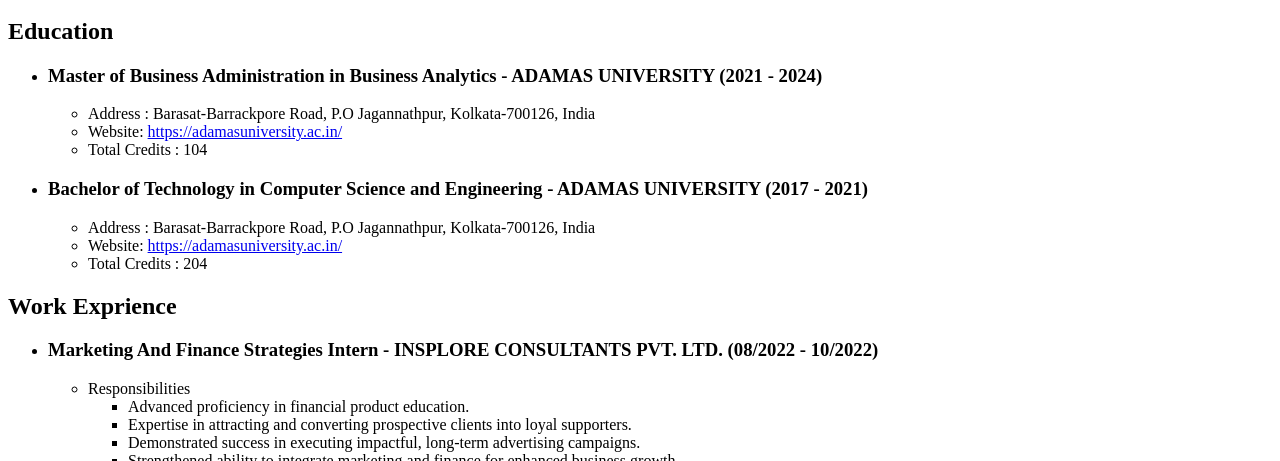
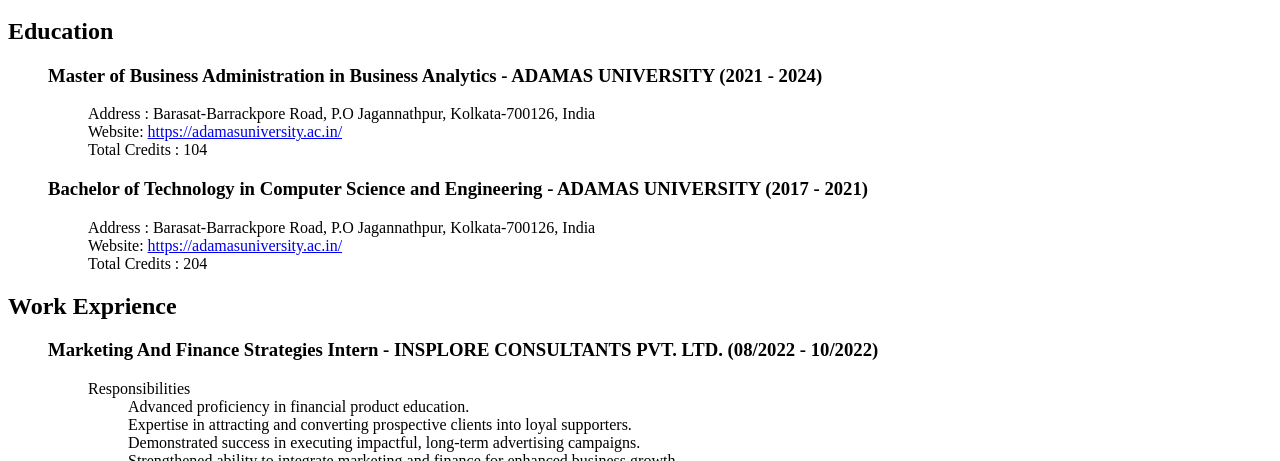
Before and after one commit to Niloydev/Niloy-s-resume, a plain HTML site: page index.html in a window 1280 px wide. Shown: the part 339-800 px from the top of the page. Drawn offline with Linux system fonts and the light colour scheme.

Commit message:
Update index.html
list style none

```diff
--- a/index.html
+++ b/index.html
@@ -4,6 +4,11 @@
     <meta charset="UTF-8">
     <meta name="viewport" content="width=device-width, initial-scale=1.0">
     <title>My Resume</title>
+    <style>
+        li{
+          list-style: none;
+          }
+    </style>
 </head>
 <body>
     <h1>Niloy Dev</h1>
```
